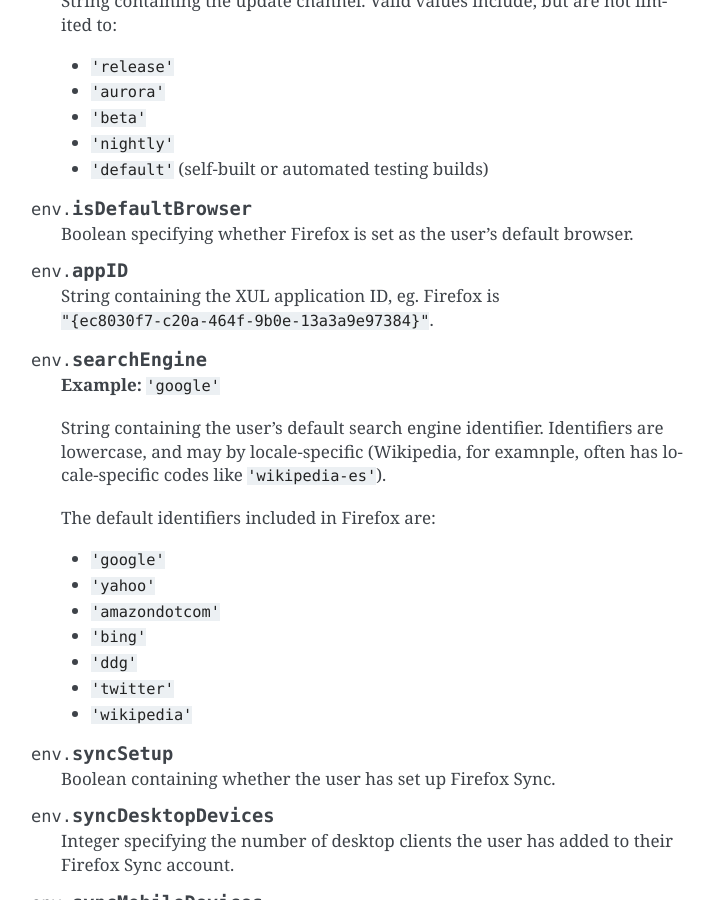
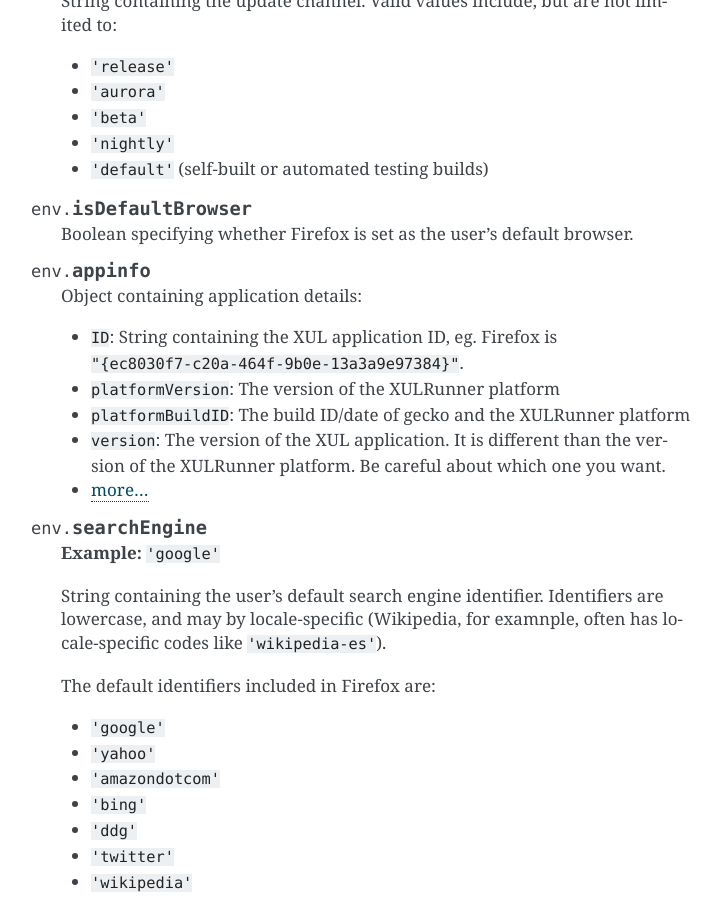
Before and after one commit to mozilla/remote-settings, a Sphinx documentation site: the page built from docs/target-filters.rst, in a window 1280 px wide and 900 px high, scrolled down 2957 px. Shown: the whole window, without its empty margins (389-1110 px from the left). Built offline with Sphinx 7.4.7, drawn with Linux system fonts in a browser that asks for light colours.

Commit message:
Update docs about JEXL appinfo

```diff
--- a/docs/target-filters.rst
+++ b/docs/target-filters.rst
@@ -146,9 +146,15 @@
 
    Boolean specifying whether Firefox is set as the user's default browser.
 
-.. js:attribute:: env.appID
+.. js:attribute:: env.appinfo
 
-   String containing the XUL application ID, eg. Firefox is ``"{ec8030f7-c20a-464f-9b0e-13a3a9e97384}"``.
+   Object containing application details:
+
+   - ``ID``: String containing the XUL application ID, eg. Firefox is ``"{ec8030f7-c20a-464f-9b0e-13a3a9e97384}"``.
+   - ``platformVersion``: The version of the XULRunner platform
+   - ``platformBuildID``: The build ID/date of gecko and the XULRunner platform
+   - ``version``: The version of the XUL application. It is different than the version of the XULRunner platform. Be careful about which one you want.
+   - `more... <https://searchfox.org/mozilla-central/source/dom/webidl/AppInfo.webidl>`_
 
 .. js:attribute:: env.searchEngine
 
```
